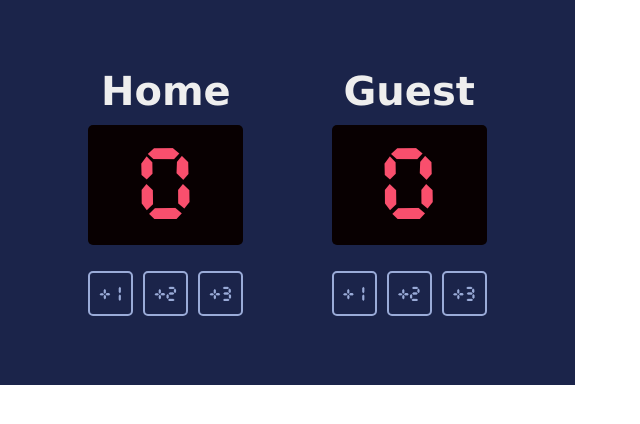
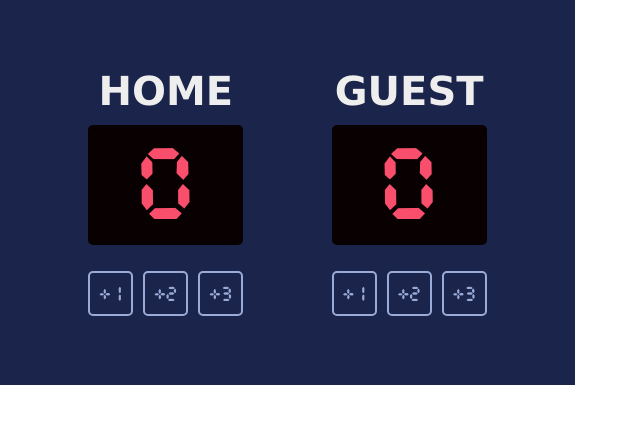
Before and after one commit to mnguyencodes/score-board, a plain HTML site: page index.html in a window 1280 px wide. Shown: the whole page, without its empty margins (0-640 px from the left). Drawn offline with Linux system fonts and the light colour scheme.

Commit message:
Capitalized team names

```diff
--- a/index.html
+++ b/index.html
@@ -6,7 +6,7 @@
         <div class="container">
             <div>
                 <div>
-                    <h3 class="team">Home</h3>
+                    <h3 class="team">HOME</h3>
                 </div>
                 <div class="score-container">
                     <h2 id="homescore" class="score"></h2>
@@ -25,7 +25,7 @@
             </div>
             <div>
                 <div>
-                    <h3 class="team">Guest</h3>
+                    <h3 class="team">GUEST</h3>
                 </div>
                 <div class="score-container">
                     <h2 id="guestscore" class="score"></h2>
```
